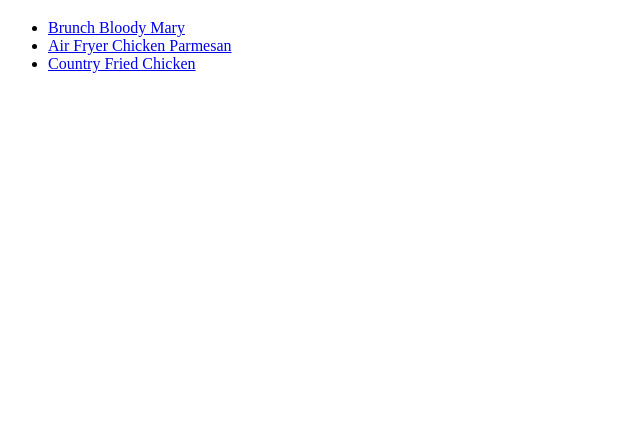
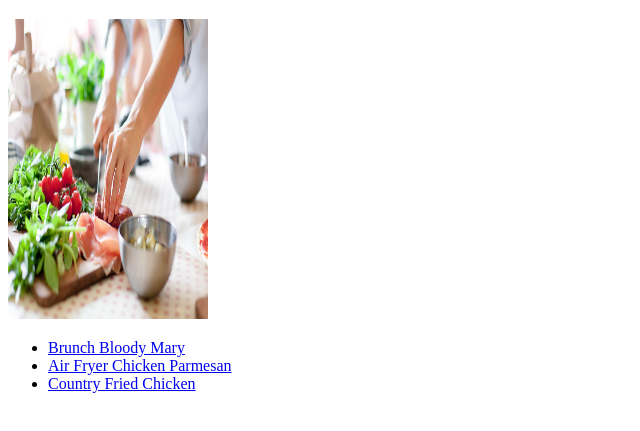
Before and after one commit to colghost/odin-recipes-2023, a plain HTML site: page index.html in a window 1280 px wide. Shown: the part 61-492 px from the top of the page, without its empty margins (0-640 px from the left). Drawn offline with Linux system fonts and the light colour scheme.

Commit message:
Added a new picture to index

```diff
--- a/index.html
+++ b/index.html
@@ -7,6 +7,9 @@
 </head>
 <body>
      <h1>Odin Recipes</h1>
+     <img src="./pictures/cookbook.jpg"
+        width = "200"
+        height="300">
      <ul>
      <li><a href="recipes/bloody-mary.html">Brunch Bloody Mary</a></li>
      <li><a href="recipes/chicken-parm.html">Air Fryer Chicken Parmesan</a></li>
```
Also changed, not shown: pictures/cookbook.jpg (added).
